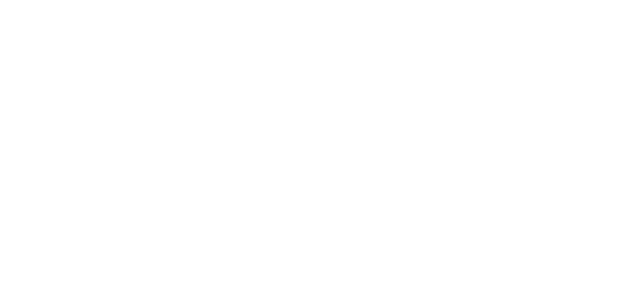
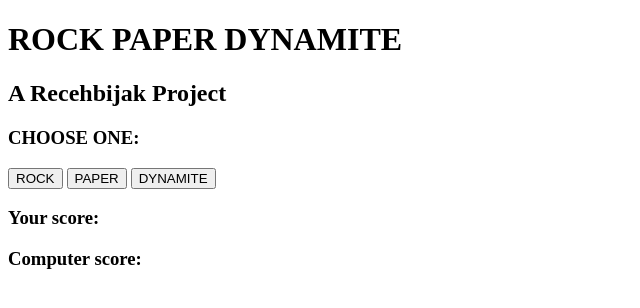
Before and after one commit to recehbijak/odin-rock-paper-scissors, a plain HTML site: page index.html in a window 1280 px wide. Shown: the whole page, without its empty margins (0-640 px from the left). Drawn offline with Linux system fonts and the light colour scheme.

Commit message:
Add html skeleton and stylesheet file

```diff
--- a/index.html
+++ b/index.html
@@ -6,6 +6,23 @@
     <title>Document</title>
 </head>
 <body>
+    <div id="rps-header" class="rps-header">
+        <h1>ROCK PAPER DYNAMITE</h1>
+        <h2>A Recehbijak Project</h2>
+    </div>
+    <div id="arena-container" class="arena-container">
+        <div id="rps-arena"></div>
+    </div>
+    <div id="button-container" class="button-container">
+        <h3>CHOOSE ONE:</h3>
+        <button id="rock-button" class="rps-button">ROCK</button>
+        <button id="paper-button" class="rps-button">PAPER</button>
+        <button id="dynamite-button" class="rps-button">DYNAMITE</button>
+    </div>
+    <div id="score-container" class="score-container">
+        <h3>Your score: </h3>
+        <h3>Computer score: </h3>
+    </div>
     <script src="scripts.js"></script>
 </body>
 </html>
```
Also changed, not shown: scripts.js (indentation only), styles.css (added).
